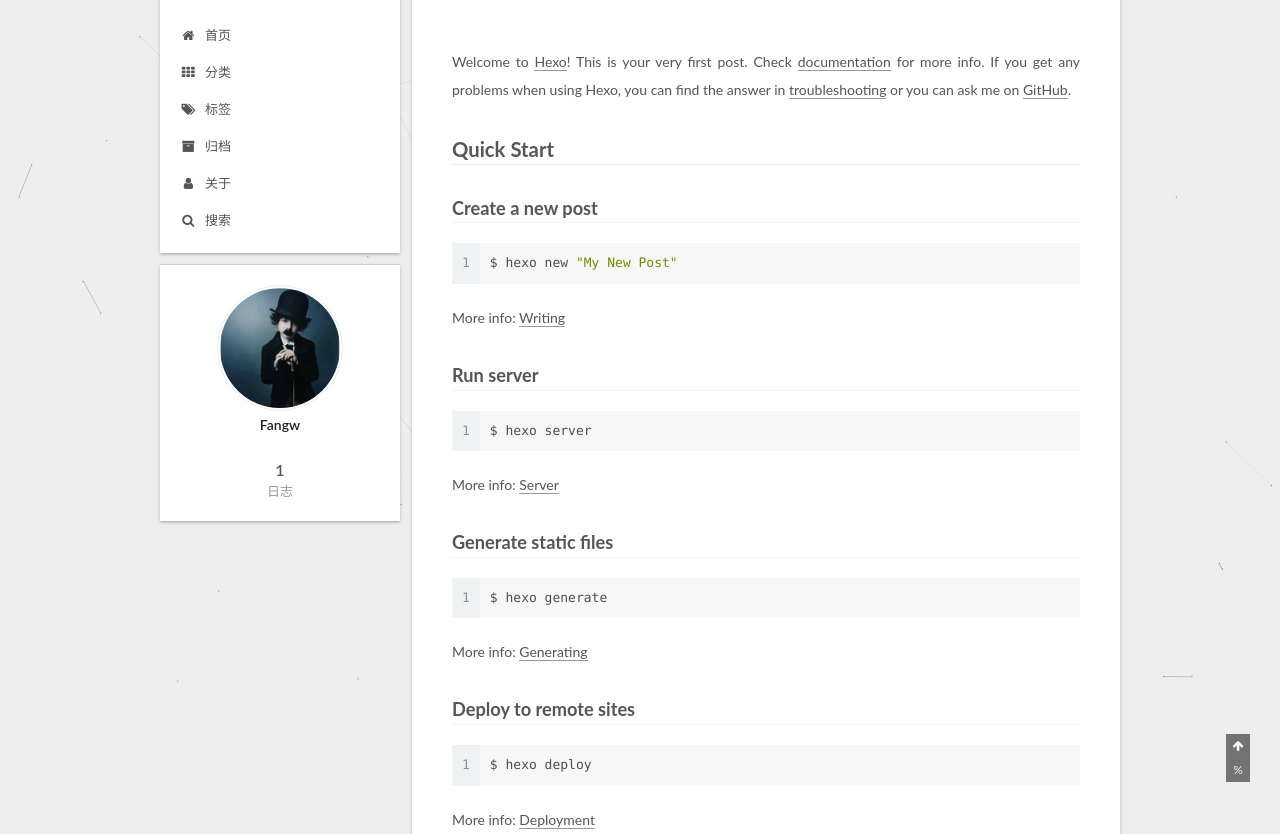
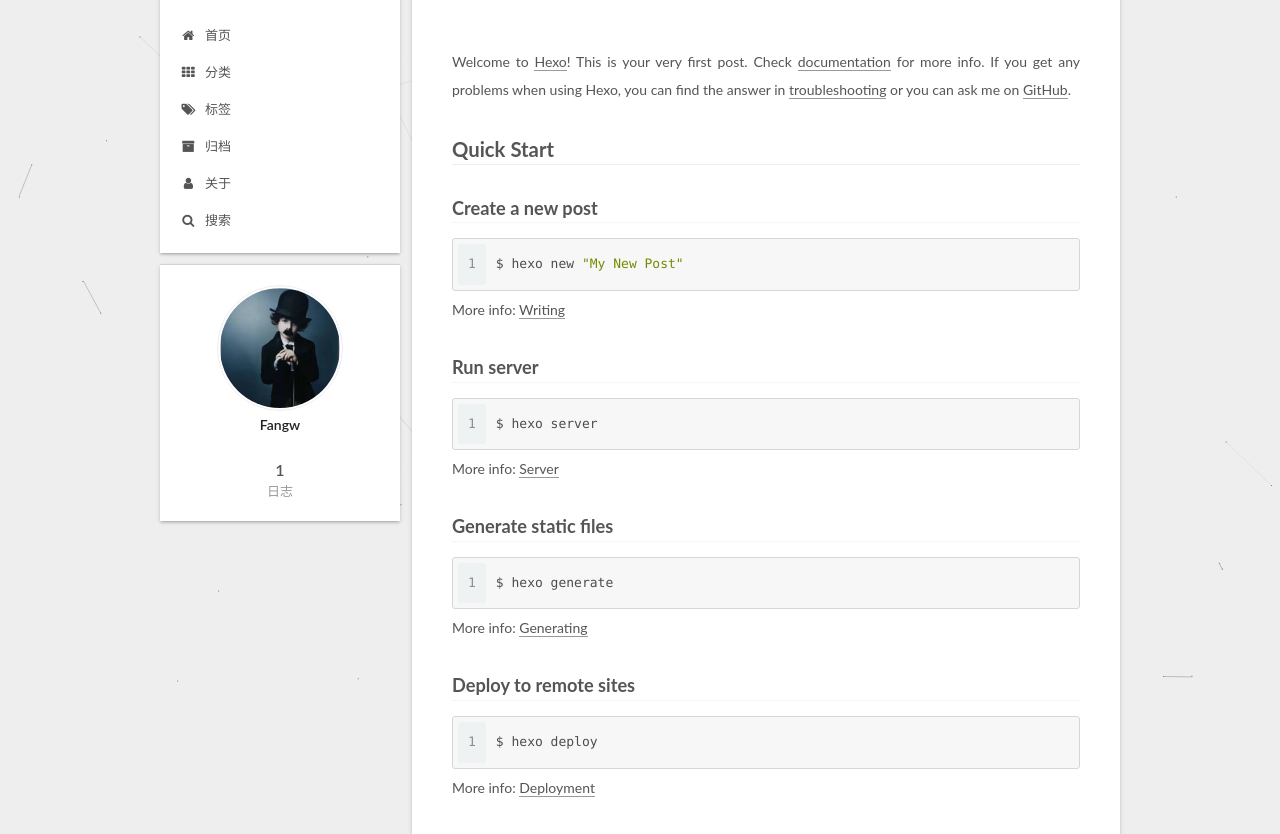
Before and after one commit to visionaries787/visionaries787.github.io, a plain HTML site: page index.html in a window 1280 px wide. Shown: the part 118-952 px from the top of the page. Drawn offline with Linux system fonts and the light colour scheme; some packages are replaced by stand-ins of ours; files that its build step writes are made by us from their sources; no server answers; a script that the page names is missing; files whose address does not match are found by name.

Commit message:
Site updated: 2020-02-19 14:03:07

```diff
--- a/css/main.css
+++ b/css/main.css
@@ -1057,25 +1057,21 @@ pre .javascript .function {
   margin: 10px;
 }
 .back-to-top {
-  box-sizing: border-box;
-  position: fixed;
-  bottom: -100px;
-  right: 30px;
-  z-index: 1050;
-  padding: 0 6px;
-  width: 24px;
-  background: #222;
+  display: none;
+  margin: 20px -10px -20px;
+  background: #eee;
   font-size: 12px;
   opacity: 0.6;
-  color: #fff;
   cursor: pointer;
   text-align: center;
   -webkit-transform: translateZ(0);
-  transition-property: bottom;
   transition-duration: 0.2s;
   transition-timing-function: ease-in-out;
   transition-delay: 0s;
 }
+.back-to-top:hover {
+  opacity: 0.8;
+}
 @media (min-width: 768px) and (max-width: 991px) {
   .back-to-top {
     display: none !important;
@@ -1087,7 +1083,7 @@ pre .javascript .function {
   }
 }
 .back-to-top.back-to-top-on {
-  bottom: 30px;
+  display: block;
 }
 .header {
   background: transparent;
@@ -3129,3 +3125,19 @@ pre .javascript .function {
     margin: 8px 0 0;
   }
 }
+code {
+  color: #ff7600;
+  background: #fbf7f8;
+  margin: 2px;
+}
+.highlight,
+pre {
+  margin: 5px 0;
+  padding: 5px;
+  border-radius: 3px;
+}
+.highlight,
+code,
+pre {
+  border: 1px solid #d6d6d6;
+}
```
